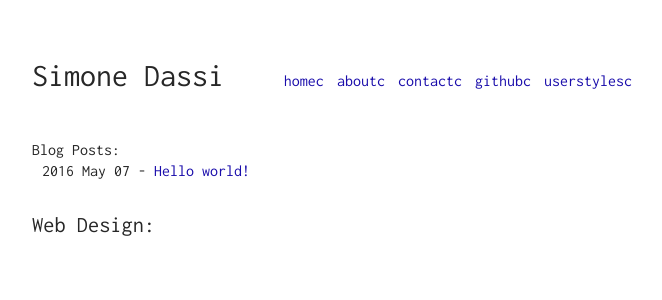
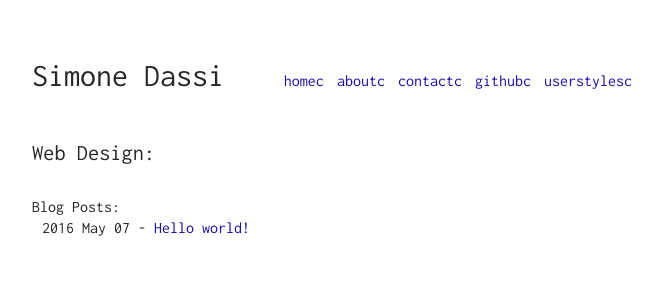
Before and after one commit to SimoDax/simodax.github.io, a Jekyll site: the page built from index.html, in a window 1280 px wide. Shown: the top 300 px of the page, without its empty margins (308-970 px from the left). Built offline with Jekyll 4.4.1, drawn with Linux system fonts in a browser that asks for light colours.

Commit message:
Updated index.html

```diff
--- a/index.html
+++ b/index.html
@@ -4,6 +4,11 @@ published: true
 ---
 
 {% include header.html %}
+
+
+<div class="portfolio">
+    <h1>Web Design:</h1>
+</div>
 
 
 <div class="blog">
@@ -16,14 +21,3 @@ published: true
         {% endfor %}
     </ul>
 </div>
-
-<div class="portfolio">
-  <h1>Web Design:</h1>
-    <ul>
-        {% for websites in site.data.websites %}
-        <li>
-            <a href="{{ websites.url }}">{{ websites.url }}</a>
-        </li>
-        {% endfor %}
-    </ul>
-</div>
```
